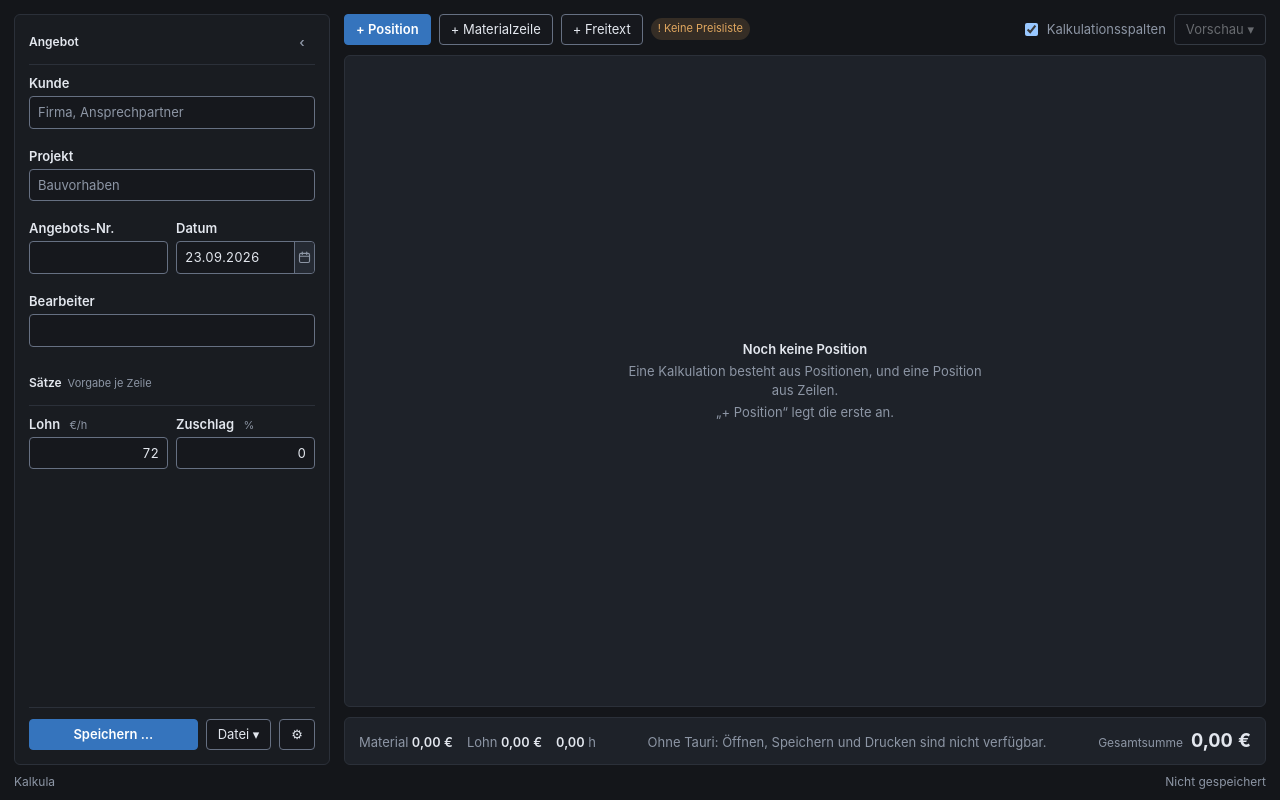
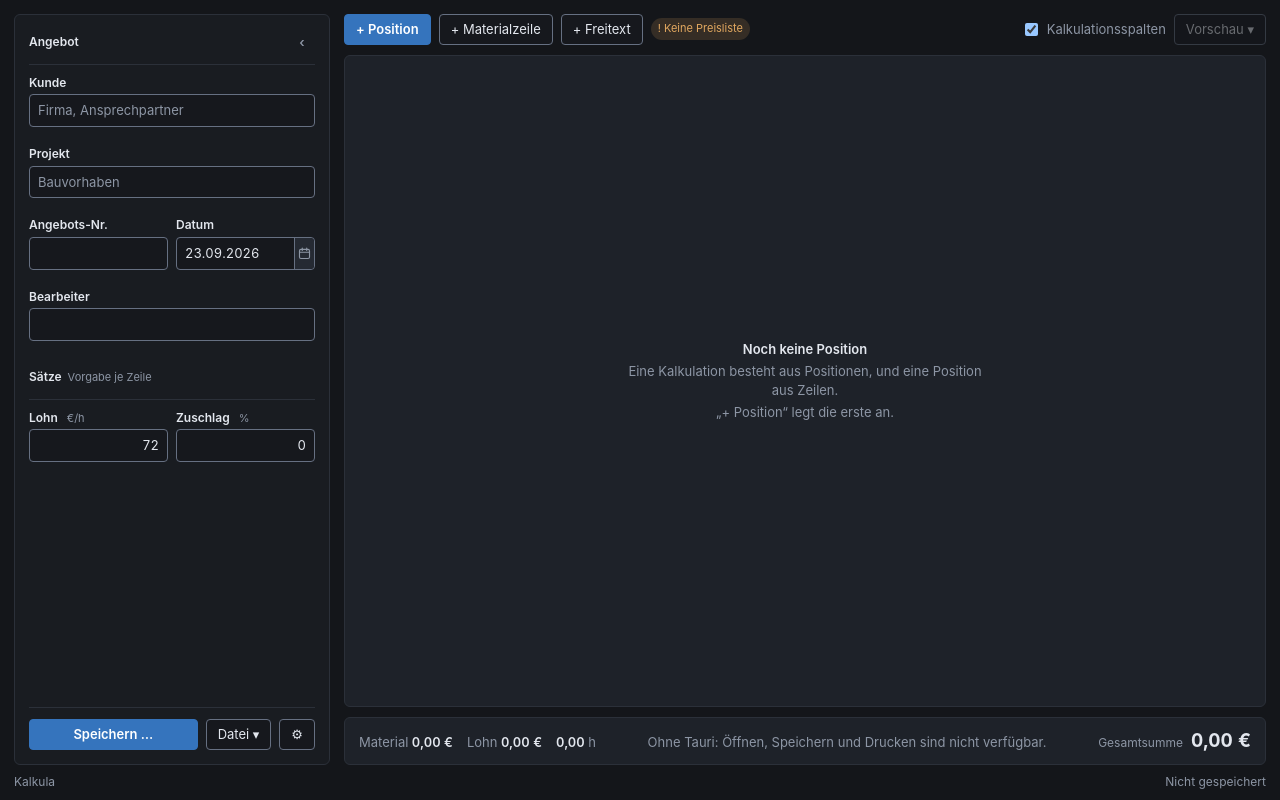
Before and after one commit to lucascarvalhodasilva/kalkula, a website: page src/index.html in a window 1280 px wide. Drawn offline with Linux system fonts and the light colour scheme.

Commit message:
Eine Beschriftung überragt nicht mehr ihre Überschrift
`label.t` erbte die 13px des Fließtexts und war damit größer als die
Überschrift, unter der sie steht, und größer als der Text, den sie
benennt — das Untergeordnete überragte das Übergeordnete, und zwar in
jedem Fenster.

12px, also eine Stufe, die es im Programm schon gab. Nicht 11: die
Beschriftung sagt, was in das Feld gehört, und ist das Erste, was gelesen
wird; sie gehört nicht auf die Stufe der beiläufigen Nebenangabe. Dass
sie sich die Stufe mit der Überschrift teilt, macht nichts — eine
Überschrift trägt ihre Trennlinie über die ganze Breite, und daran
erkennt man sie, nicht an einem Punkt Schriftgröße.

Damit ist die Leiter geschlossen: 14 Rückfrage, 13 Eingabe, 12
Überschrift und Beschriftung, 11 Nebenangabe.

Co-Authored-By: Claude Opus 5 (1M context) <noreply@anthropic.com>

```diff
--- a/src/app.css
+++ b/src/app.css
@@ -67,7 +67,16 @@ h2 { font-size:12px; font-weight:600; margin:0; display:flex; align-items:center
    niemand ansah. */
 .meta { font-weight:400; color:var(--muted); font-size:11px; line-height:1.3 }
 
-label.t { display:block; font-weight:600; margin-bottom:3px }
+/* 12px und nicht die geerbten 13: eine Beschriftung war größer als die
+   Überschrift, unter der sie steht, und größer als der Text, den sie
+   benennt — das Untergeordnete überragte das Übergeordnete.
+
+   Dieselbe Stufe wie die Überschrift, nicht kleiner: die Beschriftung sagt,
+   was in das Feld gehört, und ist damit das Erste, was gelesen wird.
+   Unterschieden sind die beiden ohnehin — eine Überschrift trägt ihre Linie
+   über die ganze Breite. Die Leiter des Programms ist damit geschlossen:
+   14 Rückfrage, 13 Eingabe, 12 Überschrift und Beschriftung, 11 Nebenangabe. */
+label.t { display:block; font-size:12px; font-weight:600; margin-bottom:3px }
 /* Die Überschrift ist ein Flexkasten und setzt den Abstand über `gap`; eine
    Beschriftung ist es nicht, dort braucht die Nebenangabe ihn selbst. */
 label.t .meta { margin-left:6px }
```
